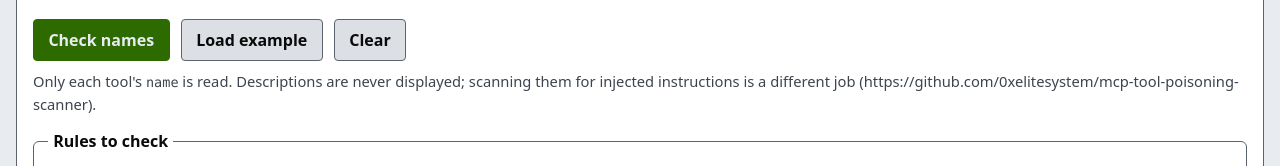
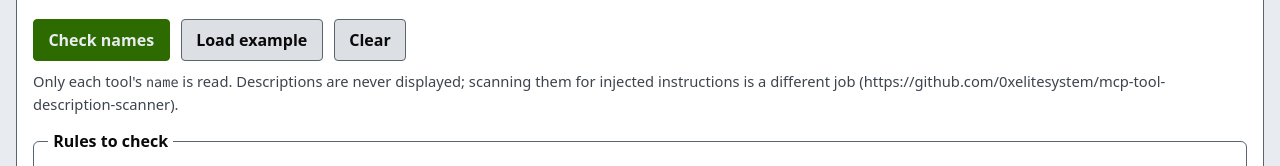
Before and after one commit to 0xelitesystem/mcp-tool-name-portability-checker, a plain HTML site: page index.html in a window 1280 px wide. Shown: the part 529-695 px from the top of the page. Drawn offline with Linux system fonts and the light colour scheme.

Commit message:
Point links at renamed repos
Repos were renamed (old addresses redirect). Links, names and catalog entries now use the new names.

```diff
--- a/index.html
+++ b/index.html
@@ -163,7 +163,7 @@ pre.json { font-family: var(--mono); font-size: .8rem; background: var(--code);
       <button type="button" id="clear">Clear</button>
       <button type="button" id="aslines" hidden>Treat as plain lines</button>
     </div>
-    <p class="note">Only each tool's <code>name</code> is read. Descriptions are never displayed; scanning them for injected instructions is a different job (https://github.com/0xelitesystem/mcp-tool-poisoning-scanner).</p>
+    <p class="note">Only each tool's <code>name</code> is read. Descriptions are never displayed; scanning them for injected instructions is a different job (https://github.com/0xelitesystem/mcp-tool-description-scanner).</p>
 
     <fieldset>
       <legend>Rules to check</legend>
```
Also changed, not shown: 1 other file.
